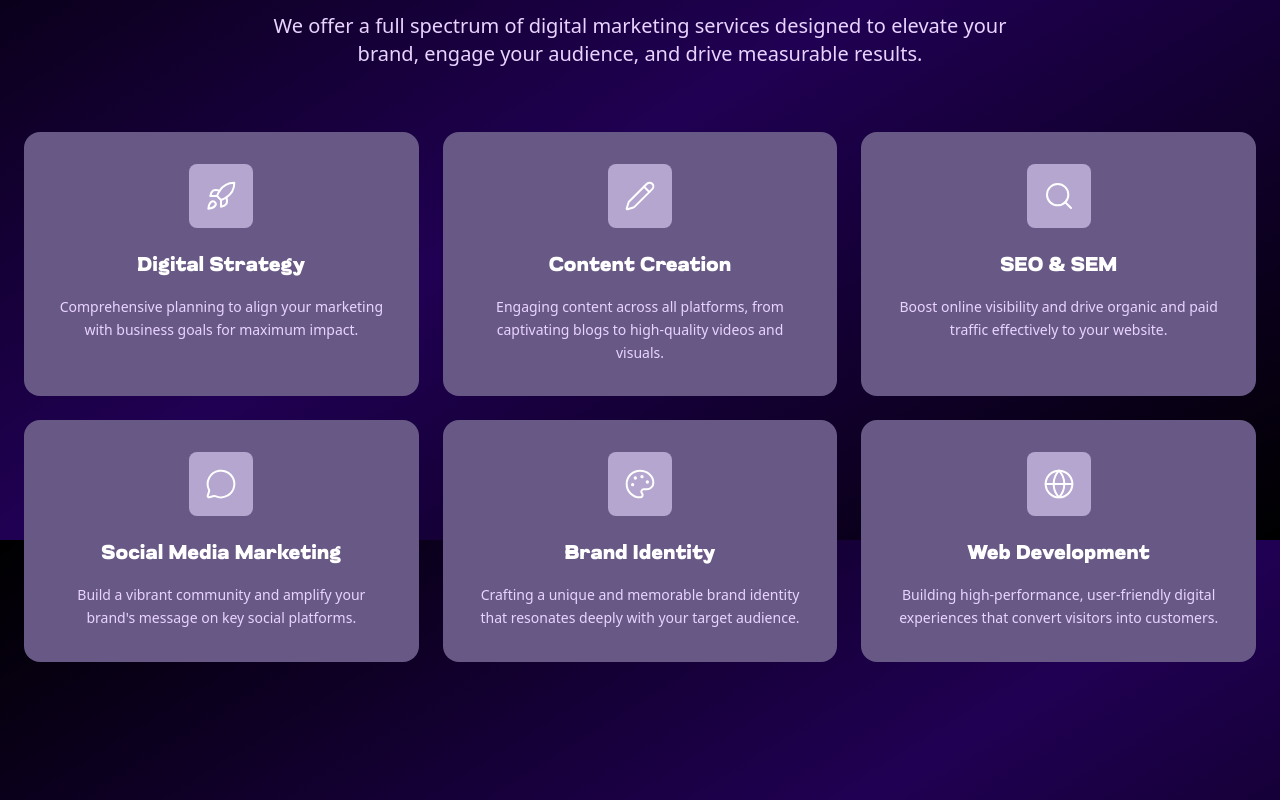
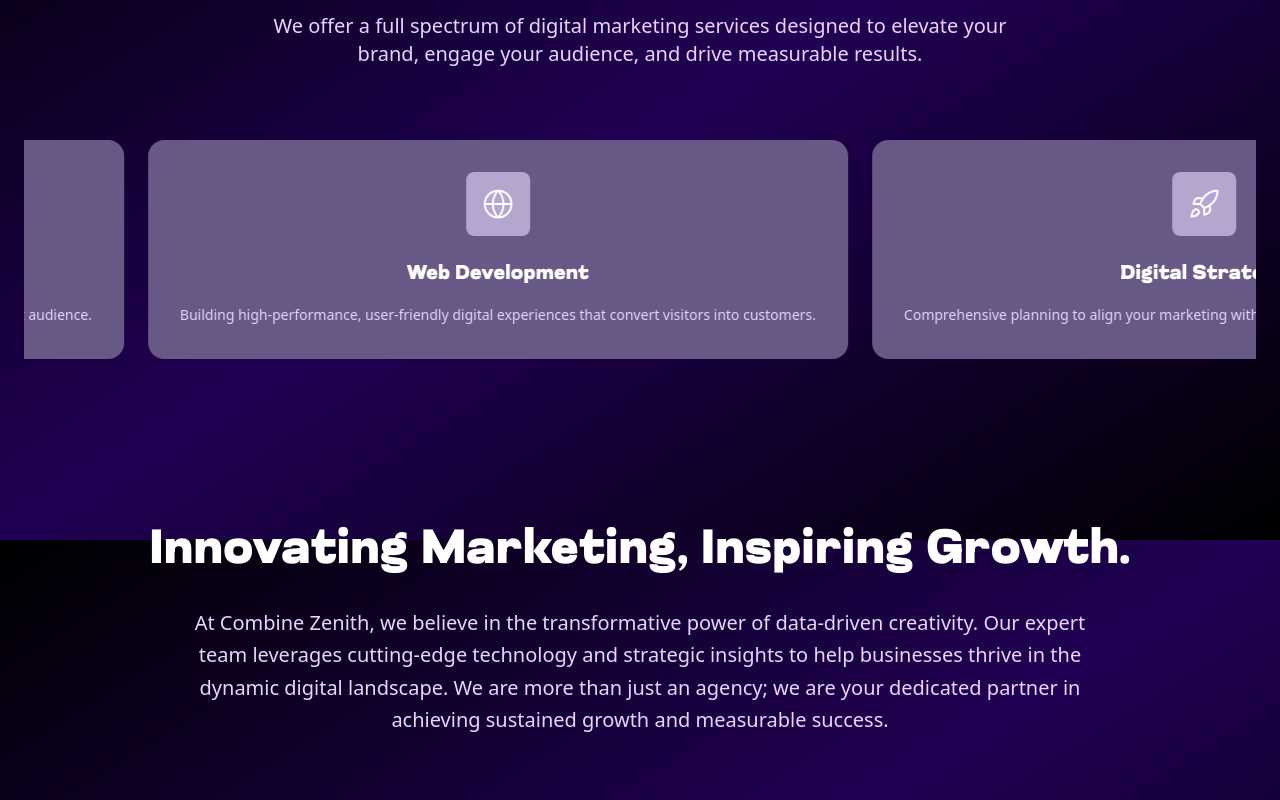
Before and after one commit to MJibranR/CZ-DEMO, a Next.js app: page / in a window 1280 px wide. Shown: the part 1060-1860 px from the top of the page. Built offline with nearby package versions, Linux system fonts and the light colour scheme.

Commit message:
committed

```diff
--- a/src/app/components/AboutSection.tsx
+++ b/src/app/components/AboutSection.tsx
@@ -70,6 +70,32 @@
           </div>
         </div>
       </div>
+
+      {/* Custom CSS for marquee animations */}
+      <style jsx>{`
+        @keyframes marquee-left {
+          0% {
+            transform: translateX(0);
+          }
+          100% {
+            transform: translateX(-50%);
+          }
+        }
+        @keyframes marquee-right {
+          0% {
+            transform: translateX(-50%);
+          }
+          100% {
+            transform: translateX(0);
+          }
+        }
+        .animate-marquee-left {
+          animation: marquee-left 30s linear infinite;
+        }
+        .animate-marquee-right {
+          animation: marquee-right 30s linear infinite;
+        }
+      `}</style>
     </section>
   );
 }
--- a/src/app/components/ServicesSection.tsx
+++ b/src/app/components/ServicesSection.tsx
@@ -50,38 +50,117 @@
           </p>
         </div>
 
-        {/* Services Grid */}
-        <div className="grid grid-cols-1 md:grid-cols-2 lg:grid-cols-3 gap-6">
+        {/* Services Horizontal Scroll */}
+        <div className="relative overflow-hidden">
+          <div className="flex animate-marquee-right gap-6 py-2">
+            {/* First set of services */}
             {services.map((service, index) => {
               const Icon = service.icon;
               return (
                 <div
-                key={index}
-                className="group relative bg-[#685885] backdrop-blur-sm rounded-2xl p-8  hover:bg-primary hover:border-accent transition-all duration-300 hover:transform hover:scale-105"
+                  key={`service-${index}`}
+                  className="group relative min-w-[320px] bg-[#685885] backdrop-blur-sm rounded-2xl p-8 hover:bg-primary hover:border-accent transition-all duration-500 hover:transform hover:scale-105 flex-shrink-0"
                 >
+                  {/* Hover Glow Effect */}
+                  <div className="absolute inset-0 bg-gradient-to-r from-purple-500/20 to-pink-500/20 rounded-2xl opacity-0 group-hover:opacity-100 transition-opacity duration-500 blur-xl group-hover:blur-0" />
+
+                  {/* Content Container */}
+                  <div className="relative z-10">
                     {/* Icon */}
                     <div className="mb-6 flex justify-center">
-                  <div className="w-16 h-16 bg-[#b5a6d0] rounded-lg flex items-center justify-center transition-colors">
-                    <Icon className="w-8 h-8 text-white" strokeWidth={1.5} />
+                      <div className="w-16 h-16 bg-[#b5a6d0] rounded-lg flex items-center justify-center group-hover:bg-white group-hover:scale-110 group-hover:rotate-3 transition-all duration-500">
+                        <Icon className="w-8 h-8 text-white group-hover:text-purple-600 transition-colors duration-500" strokeWidth={1.5} />
                       </div>
                     </div>
 
                     {/* Title */}
-                <h3 className="text-xl font-bold text-white text-center mb-4">
+                    <h3 className="text-xl font-bold text-white text-center mb-4 group-hover:text-white transition-colors duration-300">
                       {service.title}
                     </h3>
 
                     {/* Description */}
-                <p className="text-purple-200 text-center text-sm leading-relaxed">
+                    <p className="text-purple-200 text-center text-sm leading-relaxed group-hover:text-white/90 transition-colors duration-300">
                       {service.description}
                     </p>
 
+                    {/* Hidden Learn More Text */}
+                    <div className="absolute bottom-4 left-1/2 transform -translate-x-1/2 opacity-0 group-hover:opacity-100 transition-all duration-500 delay-200">
+                      <span className="text-white text-sm font-semibold bg-purple-600/50 px-3 py-1 rounded-full">
+                        Learn More →
+                      </span>
+                    </div>
+                  </div>
 
+                  {/* Border Glow Effect */}
+                  <div className="absolute inset-0 rounded-2xl border-2 border-transparent group-hover:border-white/30 group-hover:shadow-2xl group-hover:shadow-purple-500/25 transition-all duration-500" />
+                </div>
+              );
+            })}
+
+            {/* Duplicate for seamless loop */}
+            {services.map((service, index) => {
+              const Icon = service.icon;
+              return (
+                <div
+                  key={`service-copy-${index}`}
+                  className="group relative min-w-[320px] bg-[#685885] backdrop-blur-sm rounded-2xl p-8 hover:bg-primary hover:border-accent transition-all duration-500 hover:transform hover:scale-105 flex-shrink-0"
+                >
+                  {/* Hover Glow Effect */}
+                  <div className="absolute inset-0 bg-gradient-to-r from-purple-500/20 to-pink-500/20 rounded-2xl opacity-0 group-hover:opacity-100 transition-opacity duration-500 blur-xl group-hover:blur-0" />
+
+                  {/* Content Container */}
+                  <div className="relative z-10">
+                    {/* Icon */}
+                    <div className="mb-6 flex justify-center">
+                      <div className="w-16 h-16 bg-[#b5a6d0] rounded-lg flex items-center justify-center group-hover:bg-white group-hover:scale-110 group-hover:rotate-3 transition-all duration-500">
+                        <Icon className="w-8 h-8 text-white group-hover:text-purple-600 transition-colors duration-500" strokeWidth={1.5} />
+                      </div>
+                    </div>
+
+                    {/* Title */}
+                    <h3 className="text-xl font-bold text-white text-center mb-4 group-hover:text-white transition-colors duration-300">
+                      {service.title}
+                    </h3>
+
+                    {/* Description */}
+                    <p className="text-purple-200 text-center text-sm leading-relaxed group-hover:text-white/90 transition-colors duration-300">
+                      {service.description}
+                    </p>
+
+                    {/* Hidden Learn More Text */}
+                    <div className="absolute bottom-4 left-1/2 transform -translate-x-1/2 opacity-0 group-hover:opacity-100 transition-all duration-500 delay-200">
+                      <span className="text-white text-sm font-semibold bg-purple-600/50 px-3 py-1 rounded-full">
+                        Learn More →
+                      </span>
+                    </div>
+                  </div>
+
+                  {/* Border Glow Effect */}
+                  <div className="absolute inset-0 rounded-2xl border-2 border-transparent group-hover:border-white/30 group-hover:shadow-2xl group-hover:shadow-purple-500/25 transition-all duration-500" />
                 </div>
               );
             })}
           </div>
         </div>
+
+        {/* Custom CSS for marquee animation */}
+        <style jsx>{`
+          @keyframes marquee-right {
+            0% {
+              transform: translateX(0);
+            }
+            100% {
+              transform: translateX(-50%);
+            }
+          }
+          .animate-marquee-right {
+            animation: marquee-right 30s linear infinite;
+          }
+          .animate-marquee-right:hover {
+            animation-play-state: paused;
+          }
+        `}</style>
+      </div>
     </section>
   );
 }
```
Lines whose indentation alone changed are shown as unchanged.
